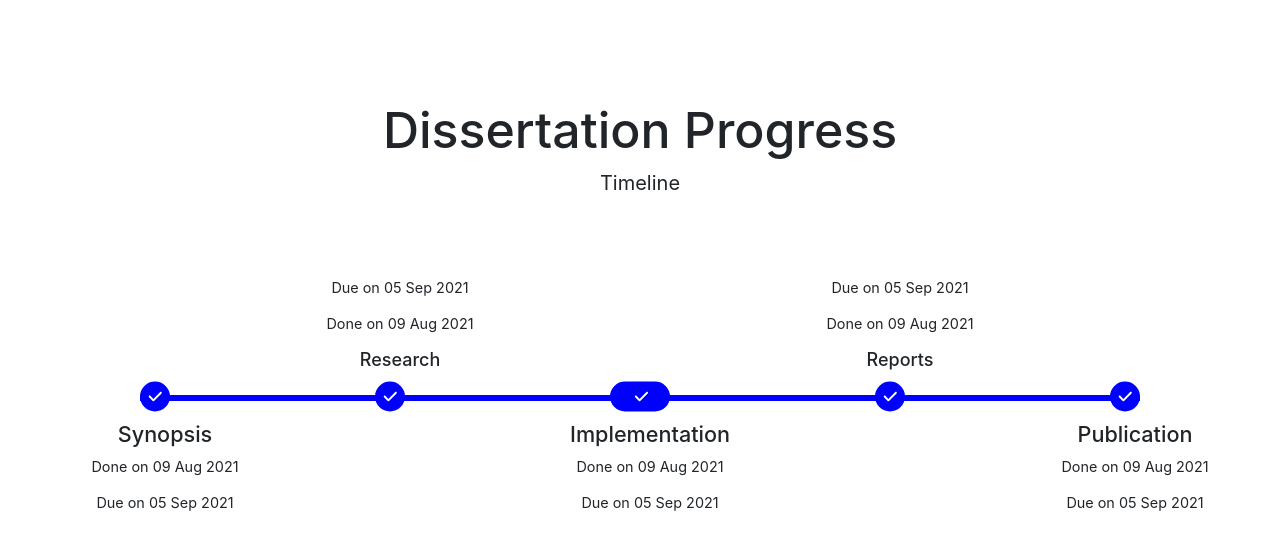
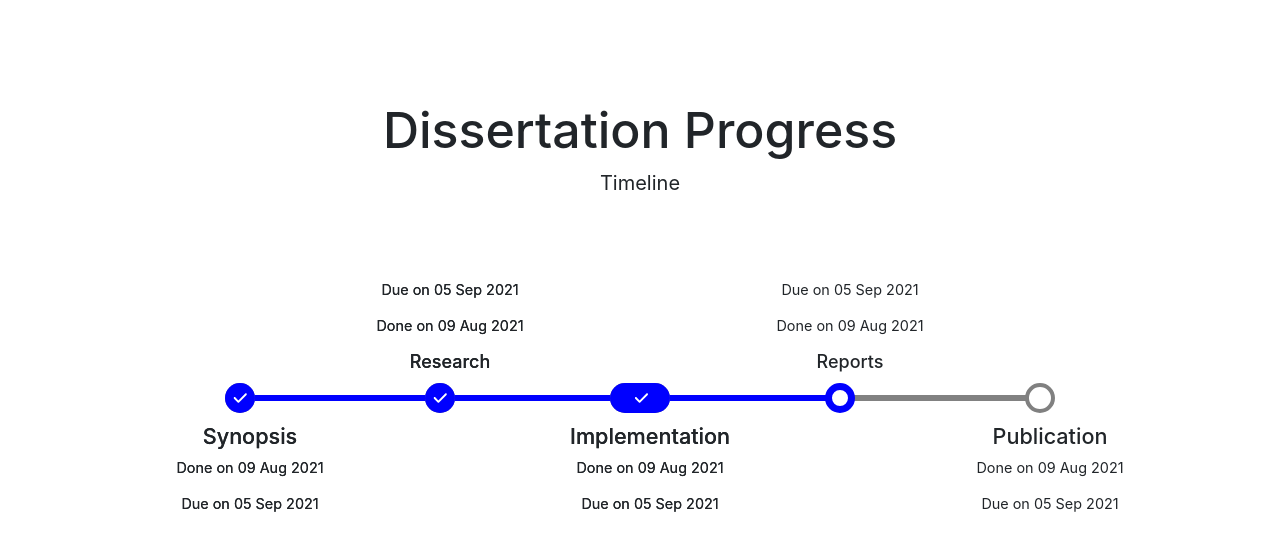
Before and after one commit to metallust/ResearchHouse, a React (Create React App) app in the folder client/: page /dashboard in a window 1280 px wide. Shown: the top 550 px of the page. Built offline with nearby package versions, Linux system fonts and the light colour scheme.

Commit message:
completed timeline with animations

```diff
--- a/client/src/components/Timeline/Index.js
+++ b/client/src/components/Timeline/Index.js
@@ -1,23 +1,31 @@
-import React, { useContext } from "react";
+import React, { useContext, useEffect } from "react";
 import Node from "./Node";
 import ThemeContext from "../../Context/ThemeContext";
-import { motion } from "framer-motion";
+import { easeOut, useAnimate } from "framer-motion";
 
-const linewidth = 1000;
+const linewidth = 800;
 const defaultwidth = 30;
 
 const calculateloadingpercentage = (n, complete, customwidth) => {
-	const linewidth = 800;
+	// calculating total width of events
 	let totalwidthofevents = 0;
-	for (let i = 0; i < n; i++) {
-		let w = customwidth[i] === undefined ? defaultwidth : customwidth[i];
-		totalwidthofevents += w;
+	for (let i = 0; i < n - 1; i++) {
+		let w1 = customwidth[i] ? customwidth[i] : defaultwidth;
+		let w2 = customwidth[i + 1] ? customwidth[i + 1] : defaultwidth;
+
+		totalwidthofevents += w1 / 2 + w2 / 2;
 	}
+	// calculating separatoin
 	const separation = (linewidth - totalwidthofevents) / (n - 1);
+
+	// calculating loading length
 	let loadinglength = 0;
 	for (let i = 0; i < complete; i++) {
-		let w = customwidth[i] === undefined ? defaultwidth : customwidth[i];
-		loadinglength += w + separation;
+		let w1 = 0,
+			w2 = 0;
+		w1 = customwidth[i] ? customwidth[i] : defaultwidth;
+		w2 = customwidth[i + 1] ? customwidth[i + 1] : defaultwidth;
+		loadinglength += w1 + separation;
 	}
 
 	let loadingpercentage = (loadinglength / linewidth) * 100;
@@ -36,6 +44,70 @@ const eventlist = (n, complete) => {
 
 function Index({ n, complete, recentcompleted, customwidth, descriptions }) {
 	const theme = useContext(ThemeContext).theme;
+	const [scope, animate] = useAnimate();
+
+	const animatecomplete = async () => {
+		// completed animation
+		for (let i = 0; i <= complete; i++) {
+			// change the node from active from completed
+
+			animate([
+				[
+					`.active-${i - 1}`,
+					{
+						opacity: 0,
+					},
+					{
+						duration: 0,
+					},
+				],
+				[
+					`.complete-${i - 1}`,
+					{
+						opacity: 1,
+					},
+					{
+						duration: 0.4,
+						ease: "easeOut",
+					},
+				],
+			]);
+			// progressline animation
+			await animate(
+				".progressline",
+				{
+					background: `linear-gradient(to right, blue ${calculateloadingpercentage(n, i, customwidth)}%, ${theme.quaternary} 0%)`,
+				},
+				{ duration: 0.3, ease: "easeOut" }
+			);
+		}
+		// change the node from none to active
+		animate([
+			[
+				`.node-${complete}`,
+				{
+					opacity: 0,
+				},
+				{
+					duration: 0,
+				},
+			],
+			[
+				`.active-${complete}`,
+				{
+					opacity: 1,
+				},
+				{
+					duration: 0,
+				},
+			],
+		]);
+	};
+
+	useEffect(() => {
+		animatecomplete();
+		// animation
+	}, []);
 
 	const lineStyle = {
 		width: `${linewidth}px`, // Adjust line width as needed
@@ -43,37 +115,40 @@ function Index({ n, complete, recentcompleted, customwidth, descriptions }) {
 		position: "relative",
 		display: "flex",
 		justifyContent: "space-between",
-		backgroundColor: "red",
-		// background: `linear-gradient(to right, blue 0%, grey 0%)`,
-
-		// background: `linear-gradient(to right, ${theme.primary} ${calculateloadingpercentage(n, complete, customwidth) + 1}%, grey 0%)`,
 		// transition: "backgroundColor 1s linear", // Transition the width property over 1 second
 	};
 
 	return (
 		<div
+			ref={scope}
 			style={{
 				position: "relative",
 				display: "flex",
 				alignItems: "center",
 				justifyContent: "center",
 				height: "50vh",
+
 				// backgroundColor: "purple",
 			}}
 		>
-			<motion.div
-				style={lineStyle}
-				initial={{ background: `linear-gradient(to right, blue 0%, grey 0%)` }}
-				animate={{
-					background: `linear-gradient(to right, blue ${calculateloadingpercentage(n, complete, customwidth) + 1}%, grey 0%)`,
-				}}
-				transition={{ duration: 3, easeing: "easeOut" }}
-			>
+			<div className="progressline" style={lineStyle}>
 				{eventlist(n, complete).map((type, i) => {
 					let w = customwidth[i] === undefined ? defaultwidth : customwidth[i];
-					return <Node key={type + i} type={type} width={w} desc={descriptions[i]} descy={i % 2 ? -1.2 : 1} />;
+					return (
+						<div className="containar">
+							<div className={`node-${i}`} style={{ position: "absolute" }}>
+								<Node key={type + i} type={"none"} width={w} desc={descriptions[i]} descy={i % 2 ? -1.2 : 1} />
+							</div>
+							<div className={`active-${i}`} style={{ position: "absolute", opacity: 0 }}>
+								<Node key={type + i} type={"active"} width={w} desc={descriptions[i]} descy={i % 2 ? -1.2 : 1} />
+							</div>
+							<div className={`complete-${i}`} style={{ position: "absolute", opacity: 0 }}>
+								<Node key={type + i} type={"complete"} width={w} desc={descriptions[i]} descy={i % 2 ? -1.2 : 1} />
+							</div>
+						</div>
+					);
 				})}
-			</motion.div>
+			</div>
 		</div>
 	);
 }
--- a/client/src/components/Timeline/Node.js
+++ b/client/src/components/Timeline/Node.js
@@ -10,7 +10,7 @@ const Point = ({ desc, descy = -1, width, height, padding, fill, bcolor, child }
 		border: `${bcolor} solid ${padding}`,
 		backgroundColor: `${fill}`,
 		position: "relative",
-		transform: "translate(0%, -45%)",
+		transform: "translate(-50%, -40%)",
 	};
 	return (
 		<>
--- a/client/src/components/pages/Dashboard.js
+++ b/client/src/components/pages/Dashboard.js
@@ -7,7 +7,7 @@ const Dashboard = () => {
 			<span style={{ fontSize: "20px" }}>Timeline</span>
 			<Timeline
 				n={5}
-				complete={5}
+				complete={3}
 				customwidth={{ 2: 60 }}
 				descriptions={[
 					{
```
